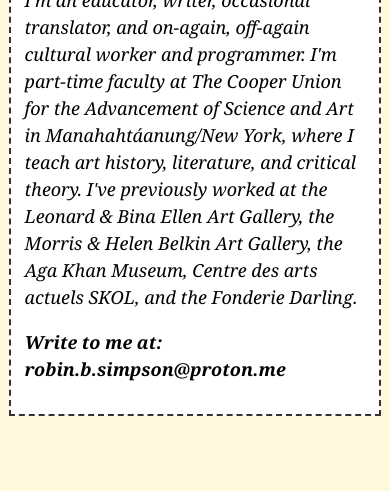
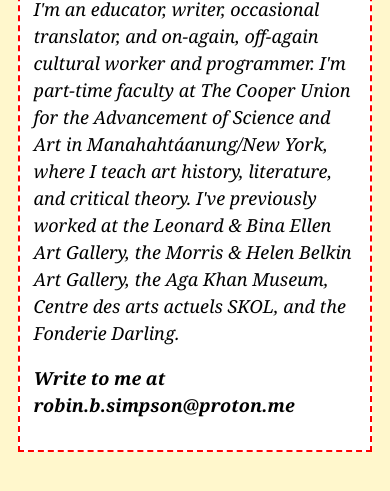
Before and after one commit to rbsimpson/website, a plain HTML site: page index.html in a window 390 px wide. Shown: the part 93-584 px from the top of the page. Drawn offline with Linux system fonts and the light colour scheme.

Commit message:
Update index.html

```diff
--- a/index.html
+++ b/index.html
@@ -3,7 +3,7 @@
 <head>
   <meta charset="UTF-8" />
   <meta name="viewport" content="width=device-width, initial-scale=1" />
-  <meta name="description" content="Personal website for Robin Simpson" />
+  <meta name="description" content="Personal website for Canadian-born, New York-based educator, writer, and cultural worker Robin Simpson" />
   <meta name="robots" content="index, follow" />
   <title>Robin Simpson</title>
   <style>
@@ -59,16 +59,19 @@
 
     @media screen and (max-width: 500px) {
       body {
-        display: block;
-        padding: 0.5rem;
+        display: block !important;
+        padding: 1rem;
+        background-color: #fff7cc;
       }
 
       .card {
         padding: 0.75rem;
         font-size: 1rem;
-    border: 2px dashed #333;
+        border: 2px dashed red;
         box-shadow: none;
+        max-width: 100%;
       }
+
       .card h1 {
         font-size: 1.5rem;
       }
@@ -88,7 +91,7 @@
       I'm part-time faculty at The Cooper Union for the Advancement of Science and Art in Manahahtáanung/New York,
       where I teach art history, literature, and critical theory. I've previously worked at the Leonard & Bina Ellen Art Gallery, the Morris & Helen Belkin Art Gallery, the Aga Khan Museum, Centre des arts actuels SKOL, and the Fonderie Darling.
     </p>
-    <p class="email">Write to me at: robin.b.simpson@proton.me</p>
+    <p class="email">Write to me at robin.b.simpson@proton.me</p>
   </div>
 </body>
 </html>
```
Lines whose indentation alone changed are shown as unchanged.
